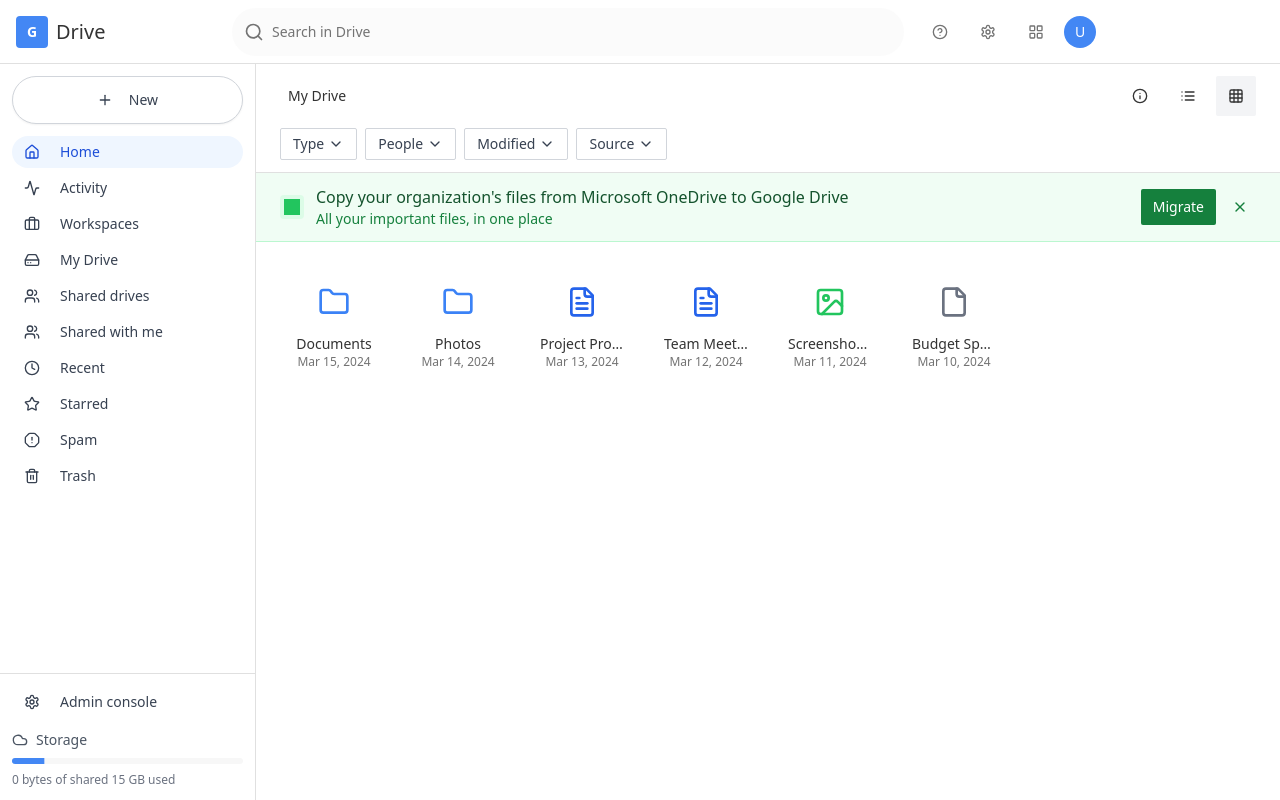
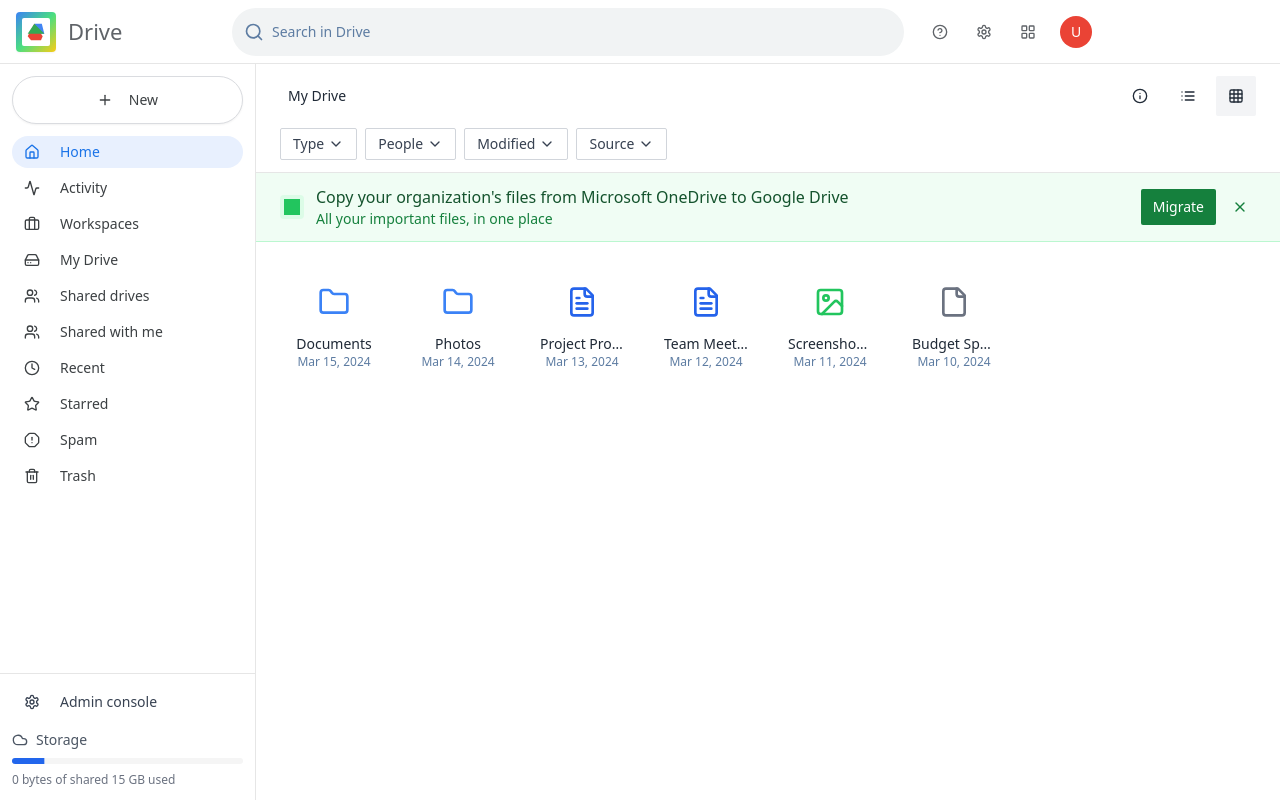
Before and after one commit to maddiedreese/not-drive, a React (Vite) app: page / in a window 1280 px wide. Built offline with nearby package versions, Linux system fonts and the light colour scheme.

Commit message:
Refine colors and buttons

```diff
--- a/src/components/GoogleDriveLayout.tsx
+++ b/src/components/GoogleDriveLayout.tsx
@@ -19,11 +19,17 @@ export function GoogleDriveLayout() {
       {/* Top Navigation Bar */}
       <header className="h-16 border-b border-border bg-background px-4 flex items-center gap-4">
         {/* Google Drive Logo */}
-        <div className="flex items-center gap-2 min-w-[200px]">
-          <div className="w-8 h-8 bg-primary rounded flex items-center justify-center">
-            <span className="text-primary-foreground font-bold text-sm">G</span>
+        <div className="flex items-center gap-3 min-w-[200px]">
+          <div className="w-10 h-10 bg-gradient-to-br from-blue-500 via-green-400 to-yellow-400 rounded-lg flex items-center justify-center shadow-sm">
+            <div className="w-7 h-7 bg-white rounded-md flex items-center justify-center">
+              <svg viewBox="0 0 24 24" className="w-5 h-5">
+                <path fill="#4285f4" d="M10 2l3 12h9l-3-12z"/>
+                <path fill="#ea4335" d="M10 2L2 17l4 5h12l2-5z"/>
+                <path fill="#34a853" d="M22 14H2l8-12z"/>
+              </svg>
+            </div>
           </div>
-          <h1 className="text-xl font-normal text-foreground">Drive</h1>
+          <h1 className="text-[22px] text-[#5f6368] font-normal">Drive</h1>
         </div>
 
         {/* Search Bar */}
@@ -33,23 +39,23 @@ export function GoogleDriveLayout() {
             placeholder="Search in Drive"
             value={searchQuery}
             onChange={(e) => setSearchQuery(e.target.value)}
-            className="pl-10 h-12 bg-muted/50 border-0 rounded-full focus:bg-background focus:ring-1 focus:ring-ring"
+            className="pl-10 h-12 bg-[#f1f3f4] border-0 rounded-full focus:bg-white focus:shadow-md focus:ring-0 transition-all duration-200"
           />
         </div>
 
         {/* Header Actions */}
-        <div className="flex items-center gap-2">
-          <Button variant="ghost" size="icon" className="text-muted-foreground hover:bg-muted">
+        <div className="flex items-center gap-1">
+          <Button variant="ghost" size="icon" className="w-10 h-10 text-[#5f6368] hover:bg-[#f1f3f4] rounded-full">
             <HelpCircle className="w-5 h-5" />
           </Button>
-          <Button variant="ghost" size="icon" className="text-muted-foreground hover:bg-muted">
+          <Button variant="ghost" size="icon" className="w-10 h-10 text-[#5f6368] hover:bg-[#f1f3f4] rounded-full">
             <Settings className="w-5 h-5" />
           </Button>
-          <Button variant="ghost" size="icon" className="text-muted-foreground hover:bg-muted">
+          <Button variant="ghost" size="icon" className="w-10 h-10 text-[#5f6368] hover:bg-[#f1f3f4] rounded-full">
             <LayoutGrid className="w-5 h-5" />
           </Button>
-          <div className="w-8 h-8 bg-primary rounded-full flex items-center justify-center">
-            <span className="text-primary-foreground text-sm font-medium">U</span>
+          <div className="w-8 h-8 bg-[#ea4335] rounded-full flex items-center justify-center ml-2 cursor-pointer">
+            <span className="text-white text-sm font-medium">U</span>
           </div>
         </div>
       </header>
--- a/src/components/GoogleDriveSidebar.tsx
+++ b/src/components/GoogleDriveSidebar.tsx
@@ -40,7 +40,7 @@ export function Sidebar() {
     <div className="w-64 border-r border-border bg-background flex flex-col">
       <div className="p-3">
         {/* New Button */}
-        <Button className="w-full h-12 bg-white hover:bg-gray-50 text-gray-700 border border-gray-300 rounded-full shadow-sm font-medium">
+        <Button className="w-full h-12 bg-white hover:bg-[#f8f9fa] text-[#3c4043] border border-[#dadce0] rounded-3xl shadow-sm font-medium transition-all duration-200 hover:shadow-md">
           <Plus className="w-5 h-5 mr-2" />
           New
         </Button>
@@ -55,10 +55,10 @@ export function Sidebar() {
               key={item.label}
               variant="ghost"
               className={cn(
-                "w-full justify-start h-8 px-3 rounded-full text-sm font-normal",
+                "w-full justify-start h-8 px-3 rounded-full text-sm font-normal transition-colors",
                 item.active
-                  ? "bg-blue-50 text-blue-700 font-medium"
-                  : "text-gray-700 hover:bg-gray-100",
+                  ? "bg-[#e8f0fe] text-[#1a73e8] font-medium"
+                  : "text-[#3c4043] hover:bg-[#f1f3f4]",
               )}
             >
               <Icon className="w-5 h-5 mr-3 shrink-0" />
--- a/src/index.css
+++ b/src/index.css
@@ -10,40 +10,47 @@ All colors MUST be HSL.
   :root {
     /* Google Drive Color System - Exact Match */
     --background: 0 0% 100%;
-    --foreground: 0 0% 20%;
+    --foreground: 213 27% 17%;
 
     --card: 0 0% 100%;
-    --card-foreground: 0 0% 20%;
+    --card-foreground: 213 27% 17%;
 
     --popover: 0 0% 100%;
-    --popover-foreground: 0 0% 20%;
+    --popover-foreground: 213 27% 17%;
 
-    /* Google Blue Primary - Exact Google Blue */
-    --primary: 217 89% 61%;
+    /* Google Blue Primary - Exact Google Blue #1a73e8 */
+    --primary: 220 84% 53%;
     --primary-foreground: 0 0% 100%;
-    --primary-hover: 217 89% 57%;
+    --primary-hover: 220 84% 48%;
 
     /* Google Gray Secondary */
-    --secondary: 0 0% 97%;
-    --secondary-foreground: 0 0% 40%;
-    --secondary-hover: 0 0% 94%;
+    --secondary: 0 0% 96%;
+    --secondary-foreground: 213 27% 17%;
+    --secondary-hover: 0 0% 93%;
 
     /* Muted backgrounds and text - Google Drive gray */
-    --muted: 0 0% 97%;
-    --muted-foreground: 0 0% 45%;
+    --muted: 0 0% 96%;
+    --muted-foreground: 213 27% 50%;
 
     /* Accent colors */
-    --accent: 0 0% 97%;
-    --accent-foreground: 0 0% 20%;
+    --accent: 0 0% 95%;
+    --accent-foreground: 213 27% 17%;
 
     /* Destructive (delete/error) */
     --destructive: 4 90% 58%;
     --destructive-foreground: 0 0% 100%;
 
     /* Borders and inputs - Google Drive subtle borders */
-    --border: 0 0% 88%;
-    --input: 0 0% 88%;
-    --ring: 217 89% 61%;
+    --border: 0 0% 90%;
+    --input: 0 0% 95%;
+    --ring: 220 84% 53%;
+
+    /* Google Drive specific colors */
+    --google-blue: 220 84% 53%;
+    --google-text: 213 27% 17%;
+    --google-text-secondary: 213 27% 50%;
+    --google-border: 0 0% 90%;
+    --google-hover: 0 0% 95%;
 
     --radius: 4px;
 
```
